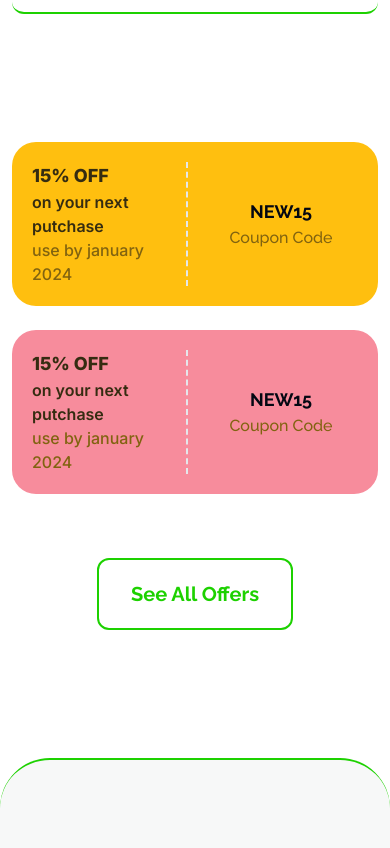
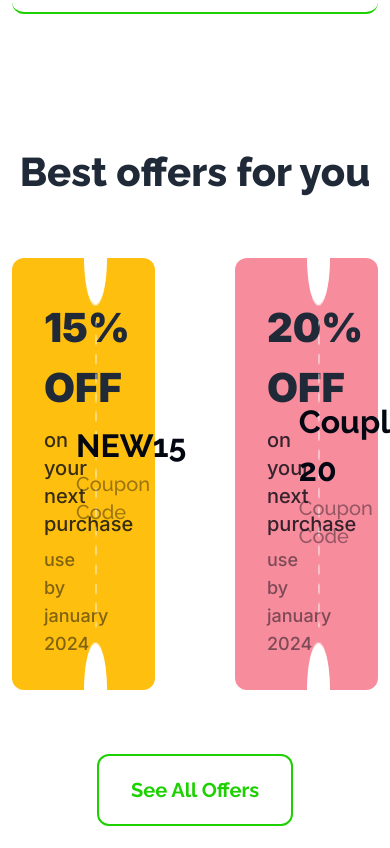
Before and after one commit to sharifulislam1999/jhakanaka-paribahan, a plain HTML site: page index.html in a window 390 px wide. Shown: the part 976-1824 px from the top of the page. Drawn offline with nearby package versions, Linux system fonts and the light colour scheme.

Commit message:
all done without responsive

```diff
--- a/asset/js/main.js
+++ b/asset/js/main.js
@@ -132,18 +132,18 @@ function checkInput(input){
             nextBtn.removeAttribute("disabled");
             nextBtn.classList.replace("bg-[#979b9638]","bg-[#1DD100]");
             nextBtn.addEventListener("click",function(){
-                alert("yea hu")
+                const modal = document.getElementById("modal-section");
+                const body = document.querySelector("body");
+                modal.classList.remove("hidden");
+                body.style.overflow = "hidden";
+
             });
         }else{
             nextBtn.setAttribute("disabled",true);
             nextBtn.classList.replace("bg-[#1DD100]","bg-[#979b9638]");
         }
     }
-    //
-
-    //
 }
-
 function checkNumberInputSeatClick(){
     const numberInput = document.getElementById("number_input");
     const nextBtn = document.getElementById("next-btn");
@@ -154,5 +154,12 @@ function checkNumberInputSeatClick(){
         nextBtn.setAttribute("disabled",true);
         nextBtn.classList.replace("bg-[#1DD100]","bg-[#979b9638]");
     }
+}
+const continueBtn = document.getElementById("continue");
+continueBtn.addEventListener("click",function(){
+    const modal = document.getElementById("modal-section");
+    const body = document.querySelector("body");
+    modal.classList.add("hidden");
+    location.replace("index.html");
 
-}
+})
--- a/asset/style/style.css
+++ b/asset/style/style.css
@@ -7,3 +7,7 @@
 .max-width{
     max-width: 1450px;
 }
+.circle-new-coupon-one{
+    top: 0;
+    right: 0;
+}
--- a/index.html
+++ b/index.html
@@ -18,6 +18,31 @@
     <link rel="stylesheet" href="asset/style/style.css">
 </head>
 <body class="font-raleway">
+    <section id="modal-section" class="hidden">
+      <div class="h-screen w-screen bg-black fixed top-0 z-10 flex justify-center items-center">
+        <div class="flex justify-center items-center text-center ">
+          <div class="p-14 bg-white rounded-xl space-y-5">
+            <div class="flex justify-center">
+              <img src="asset/images/success.png" alt="">
+            </div>
+            <div class="text-[#27AE60] font-raleway font-bold text-2xl">
+              <h1>SUCCESS</h1>
+            </div>
+            <div>
+              <p class="space-y-4">
+                <span class="text-xl text-[#4A4A4A] font-raleway font-medium">Thank you for Booking Our Bus Seats.
+                  We are working hard to find the best service and deals for you.</span><br>
+                <span class="text-xl font-light text-[#4A4A4A]">Shortly you will find a confirmation in your email.</span></p>
+            </div>
+            <div>
+              <button id="continue" class="py-4 px-11 rounded-full text-inter font-semibold text-white bg-[#27AE60]">Continue</button>
+            </div>
+
+          </div>
+        </div>
+      </div>
+
+    </section>
     <section>
         <div class="container mx-auto px-3">
             <div class="navbar bg-base-100 py-8">
@@ -111,51 +136,68 @@
     <section>
       <div class="mt-32">
         <div class="container mx-auto px-3">
-          <div class="flex flex-col lg:flex-row gap-6">
-            <div class="flex-1 rounded-3xl p-5 md:p-11 bg-[#FFBF0F] gap-4 md:gap-7 flex items-center">
-              <div class="flex-1 lg:space-y-3 border-r-2 border-dashed">
-                <div class="text-lg md:text-[40px] font-extrabold font-inter text-[#352C11]">
+            <div class="font-raleway text-[40px] text-center text-#030712 font-extrabold">
+              <h1>Best offers for you</h1>
+            </div>
+            <!--  -->
+            <div class="flex gap-20 mt-14 justify-between items-center">
+              <div class="flex-1 rounded-xl bg-[#FFBF0F] grid grid-cols-6">
+                <div class="col-span-3 p-8 space-y-2">
+                  <div class="text-[40px] mt-2 font-inter font-[900]">
                     <h1>15% OFF</h1>
                   </div>
-                <div class="font-inter font-semibold text-base md:text-xl text-[#352C11]">
-                  <p>on your next putchase</p>
+                  <div class="text-xl font-inter text-[#030712CC] font-medium">
+                    <h1>on your next purchase</h1>
                   </div>
-                <div class="font-inter font-medium text-base md:text-lg text-[#816310]">
+                  <div class="text-lg font-medium text-[#03071280] font-inter">
                     <span>use by january 2024</span>
                   </div>
                 </div>
-              <div class="flex-1 md:w-[207px] md:space-y-3 relative text-center md:text-left">
-                <div class=" font-raleway font-bold text-lg md:text-3xl text-[#030712]">
+                <div class="col-span-1 flex justify-center">
+                  <img src="asset/images/cupon-devider.png" alt="">
+                </div>
+                <div class="col-span-2 flex justify-center items-center">
+                  <div>
+                    <div class="font-raleway text-[32px] font-bold text-[#030712]">
                       <h1>NEW15</h1>
                     </div>
-                <div class="font-raleway font-medium text-base md:text-xl text-[#816310]">
-                  <span>Coupon Code </span>
-                </div>
-
+                    <div class="text-xl font-raleway font-medium text-[#03071266]">
+                      <span>Coupon Code</span>
                     </div>
                   </div>
-            <div class="flex-1 rounded-3xl p-5 md:p-11 bg-[#F78C9C] gap-4 md:gap-7 flex items-center">
-              <div class="flex-1 lg:space-y-3 border-r-2 border-dashed">
-                <div class="text-lg md:text-[40px] font-extrabold font-inter text-[#352C11]">
-                  <h1>15% OFF</h1>
                 </div>
-                <div class="font-inter font-semibold text-base md:text-xl text-[#352C11]">
-                  <p>on your next putchase</p>
               </div>
-                <div class="font-inter font-medium text-base md:text-lg text-[#816310]">
+              <div class="flex-1 rounded-xl bg-[#F78C9C] grid grid-cols-6">
+                <div class="col-span-3 p-8 space-y-2">
+                  <div class="text-[40px] mt-2 font-inter font-[900]">
+                    <h1>20% OFF</h1>
+                  </div>
+                  <div class="text-xl font-inter text-[#030712CC] font-medium">
+                    <h1>on your next purchase</h1>
+                  </div>
+                  <div class="text-lg font-medium text-[#03071280] font-inter">
                     <span>use by january 2024</span>
                   </div>
                 </div>
-              <div class="flex-1 md:w-[207px] md:space-y-3 relative text-center md:text-left">
-                <div class=" font-raleway font-bold text-lg md:text-3xl text-[#030712]">
-                  <h1>NEW15</h1>
+                <div class="col-span-1 flex justify-center">
+                  <img src="asset/images/cupon-devider.png" alt="">
                 </div>
-                <div class="font-raleway font-medium text-base md:text-xl text-[#816310]">
-                  <span>Coupon Code </span>
+                <div class="col-span-2 flex justify-center items-center">
+                  <div>
+                    <div class="font-raleway text-[32px] font-bold text-[#030712]">
+                      <h1>Couple 20</h1>
+                    </div>
+                    <div class="text-xl font-raleway font-medium text-[#03071266]">
+                      <span>Coupon Code</span>
+                    </div>
+                  </div>
+                </div>
               </div>
 
+
+
             </div>
-            </div>
+            <!--  -->
           </div>
           <div class="flex justify-center items-center mt-16">
             <button class="px-8 py-5 rounded-xl border-2 border-[#1DD100] text-xl font-bold text-[#1DD100] font-raleway">See All Offers</button>
@@ -176,8 +218,8 @@
           </div>
           <!-- ticket section -->
           <div class="p-8">
-            <div class="grid grid-cols-5 bg-white gap-5 p-8 rounded-3xl">
-              <div class="col-span-4 space-y-6 pr-10 border-r-2 border-dashed border-[#1DD100]">
+            <div class="grid grid-row md:grid-cols-5 bg-white gap-4 md:gap-5 p-8 rounded-3xl">
+              <div class="col-span-4 space-y-6 pr-10 border-b-2 md:border-b-0 md:border-r-2 border-dashed border-[#1DD100]">
                 <div class="flex justify-between items-center">
                   <div class="flex justify-between items-center">
                     <div class="flex items-center gap-5">
```
Lines whose indentation alone changed are shown as unchanged.
